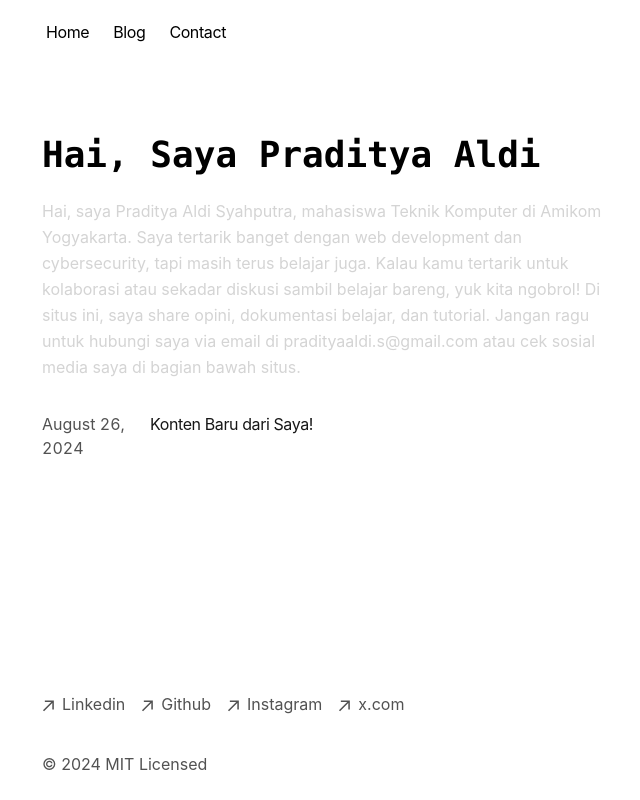
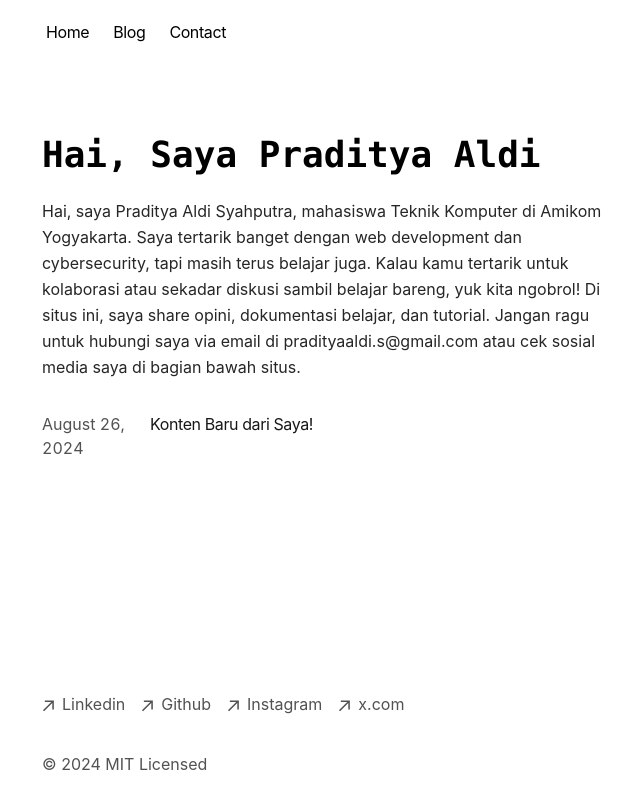
Before and after one commit to prad-alpukat/personal-website, a Next.js app: page / in a window 1280 px wide. Shown: the whole page, without its empty margins (310-950 px from the left). Built offline with nearby package versions, Linux system fonts and the light colour scheme.

Commit message:
chore: update text color in page.tsx

```diff
--- a/app/page.tsx
+++ b/app/page.tsx
@@ -4,7 +4,7 @@ export default function Page() {
   return (
     <section>
       <h1 className="mb-4 text-4xl font-black font-mono leading-normal">Hai, Saya Praditya Aldi</h1>
-      <p className="mb-4 leading-relaxed text-neutral-300">
+      <p className="mb-4 leading-relaxed dark:text-neutral-300 text-neutral-800">
         Hai, saya Praditya Aldi Syahputra, mahasiswa Teknik Komputer di Amikom Yogyakarta. Saya
         tertarik banget dengan web development dan cybersecurity, tapi masih terus belajar juga.
         Kalau kamu tertarik untuk kolaborasi atau sekadar diskusi sambil belajar bareng, yuk kita
```
